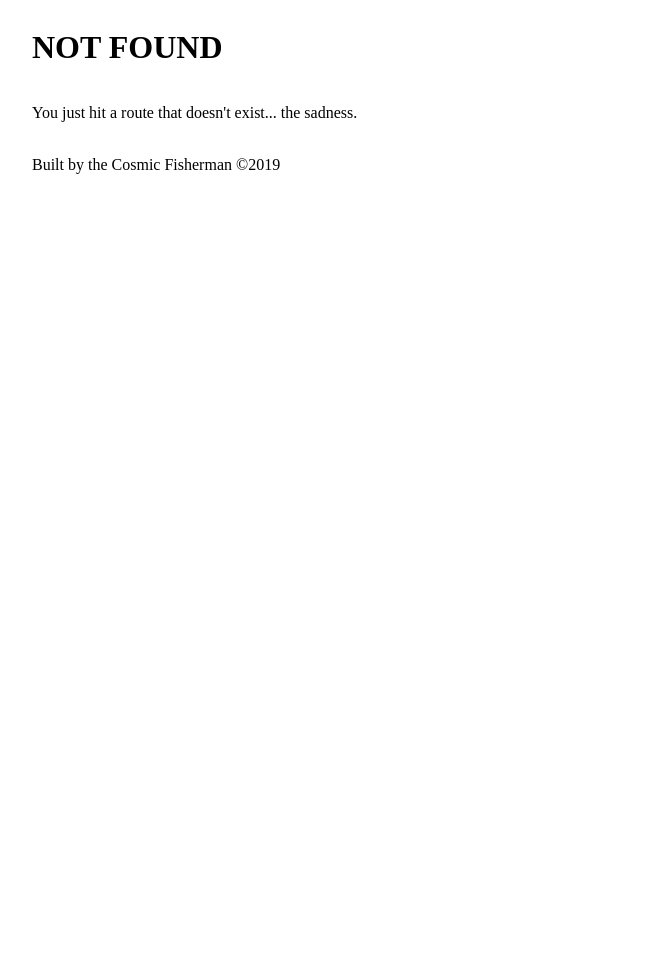
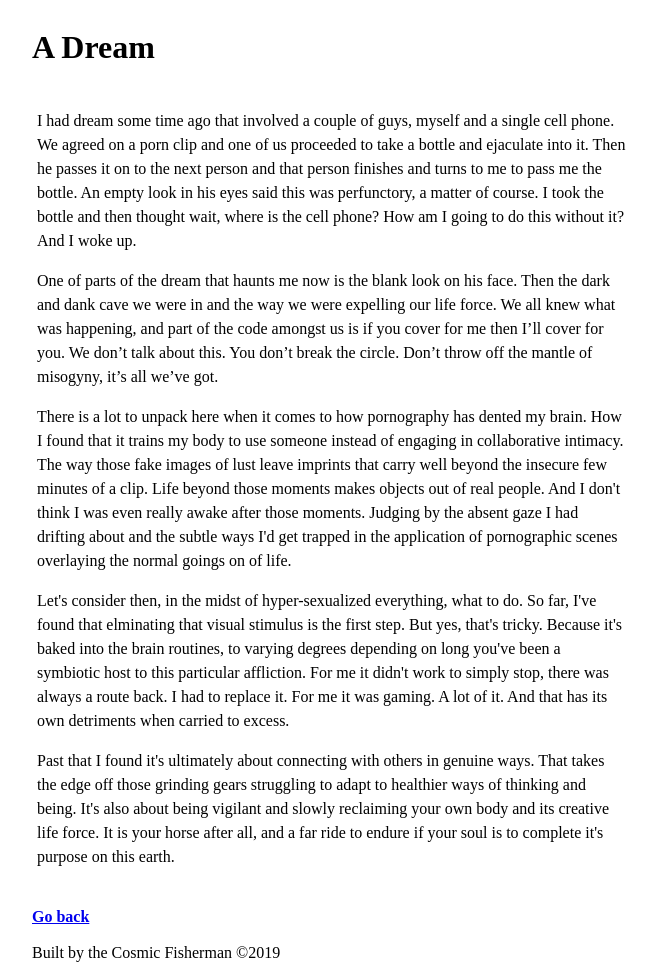
Before and after one commit to JMIHC/coreblog, a Gatsby site: page /a-dream in a window 1280 px wide. Before the commit this address had no page. Shown: the whole page, without its empty margins (308-964 px from the left). Before the commit the page ends 800 px from the top, so only its background shows below. Built offline with nearby package versions, Linux system fonts and the light colour scheme; Gatsby itself is replaced by a stand-in of ours.

Commit message:
adding post and clean up

```diff
--- a/gatsby-config.js
+++ b/gatsby-config.js
@@ -1,6 +1,6 @@
 module.exports = {
   siteMetadata: {
-    title: `What I learned after my father died`,
+    title: `What I Learned After My Father Died`,
     description: `A platform exploring what it means to be man.`,
     author: `@johnmcornyn`,
   },
--- a/src/components/form.js
+++ b/src/components/form.js
@@ -4,9 +4,8 @@ export default class Form extends Component {
   render () {
     return (
       <div>
-        <p>Feel free to subscribe for updates and get in touch.</p>
+        <p>Feel free to get in touch.</p>
         <form name="contact" action="./success" method="post" data-netlify="true" data-netlify-honeypot="bot-field">
-          {/* The `form-name` hidden field is required to support form submissions without JavaScript */}
           <input type="hidden" name="form-name" value="contact" />
           <p hidden>
             <label>
--- /dev/null
+++ b/src/pages/a-dream.js
@@ -0,0 +1,53 @@
+import React from 'react'
+import { Link } from 'gatsby'
+
+import Layout from '../components/layout'
+import SEO from '../components/seo'
+import { Content } from '../elements/styles'
+
+const Vigilance = props => (
+  <Layout>
+    <SEO title="A Dream" />
+    <h1>A Dream</h1>
+    <Content>
+      <p>
+        I had dream some time ago that involved a couple of guys, myself and a single cell phone. We agreed on a porn clip and one
+        of us proceeded to take a bottle and ejaculate into it. Then he passes it on to the next person and that person finishes
+        and turns to me to pass me the bottle. An empty look in his eyes said this was perfunctory, a matter of course. I took the
+        bottle and then thought wait, where is the cell phone? How am I going to do this without it? And I woke up.
+      </p>
+      <p>
+        One of parts of the dream that haunts me now is the blank look on his face. Then the dark and dank cave we were in and the
+        way we were expelling our life force. We all knew what was happening, and part of the code amongst us is if you cover for
+        me then I’ll cover for you. We don’t talk about this. You don’t break the circle. Don’t throw off the mantle of misogyny,
+        it’s all we’ve got.
+      </p>
+      <p>
+        There is a lot to unpack here when it comes to how pornography has dented my brain. How I found that it trains my body to
+        use someone instead of engaging in collaborative intimacy. The way those fake images of lust leave imprints that carry
+        well beyond the insecure few minutes of a clip. Life beyond those moments makes objects out of real people. And I don't
+        think I was even really awake after those moments. Judging by the absent gaze I had drifting about and the subtle ways I'd
+        get trapped in the application of pornographic scenes overlaying the normal goings on of life.
+      </p>
+      <p>
+        Let's consider then, in the midst of hyper-sexualized everything, what to do. So far, I've found that elminating that
+        visual stimulus is the first step. But yes, that's tricky. Because it's baked into the brain routines, to varying degrees
+        depending on long you've been a symbiotic host to this particular affliction. For me it didn't work to simply stop, there
+        was always a route back. I had to replace it. For me it was gaming. A lot of it. And that has its own detriments when
+        carried to excess.
+      </p>
+      <p>
+        Past that I found it's ultimately about connecting with others in genuine ways. That takes the edge off those grinding
+        gears struggling to adapt to healthier ways of thinking and being. It's also about being vigilant and slowly reclaiming
+        your own body and its creative life force. It is your horse after all, and a far ride to endure if your soul is to
+        complete it's purpose on this earth.
+      </p>
+    </Content>
+    <br />
+    <Link style={{ fontWeight: 'bold' }} to="/">
+      Go back
+    </Link>
+  </Layout>
+)
+
+export default Vigilance
--- a/src/pages/index.js
+++ b/src/pages/index.js
@@ -22,13 +22,12 @@ const IndexPage = () => (
       </p>
       <p>
         This is where we'll find what it means to be a man in the universal masculine. I think this end of the gender spectrum has
-        largely neglected its purpose, forgotten its place in the world and perverted its noble reality. There are so many
-        questions to think on. I am building this space for you and I to go deep and explore the terrain of what makes a man.
+        largely neglected its purpose and forgotten its place in the world. There are so many questions to think on.
       </p>
-      <p>For now there'll be weekly blog posts here while I build the infrastructure to make this a platform for us.</p>
     </Content>
     <h3>Posts</h3>
     <Link to="/on-being-a-stepdad">On Being a Stepdad</Link>
+    <Link to="/a-dream">A Dream</Link>
     <br />
     <Form />
   </Layout>
--- a/src/pages/on-being-a-stepdad.js
+++ b/src/pages/on-being-a-stepdad.js
@@ -65,7 +65,9 @@ const StepDad = props => (
       </p>
     </Content>
     <br />
-    <Link to="/">Go back</Link>
+    <Link style={{ fontWeight: 'bold' }} to="/">
+      Go back
+    </Link>
   </Layout>
 )
 
```
Also changed, not shown: src/images/gatsby-astronaut.png (deleted), src/images/gatsby-icon.png (deleted).
